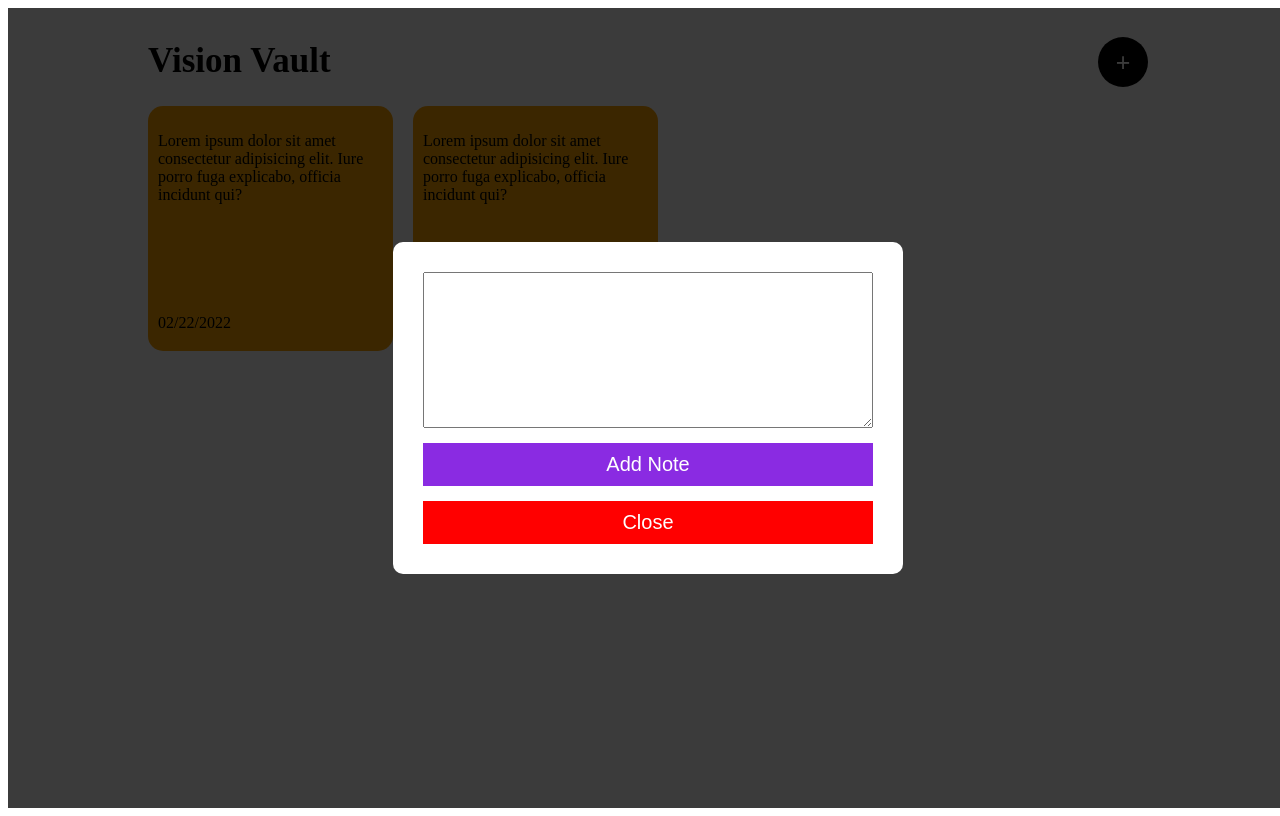
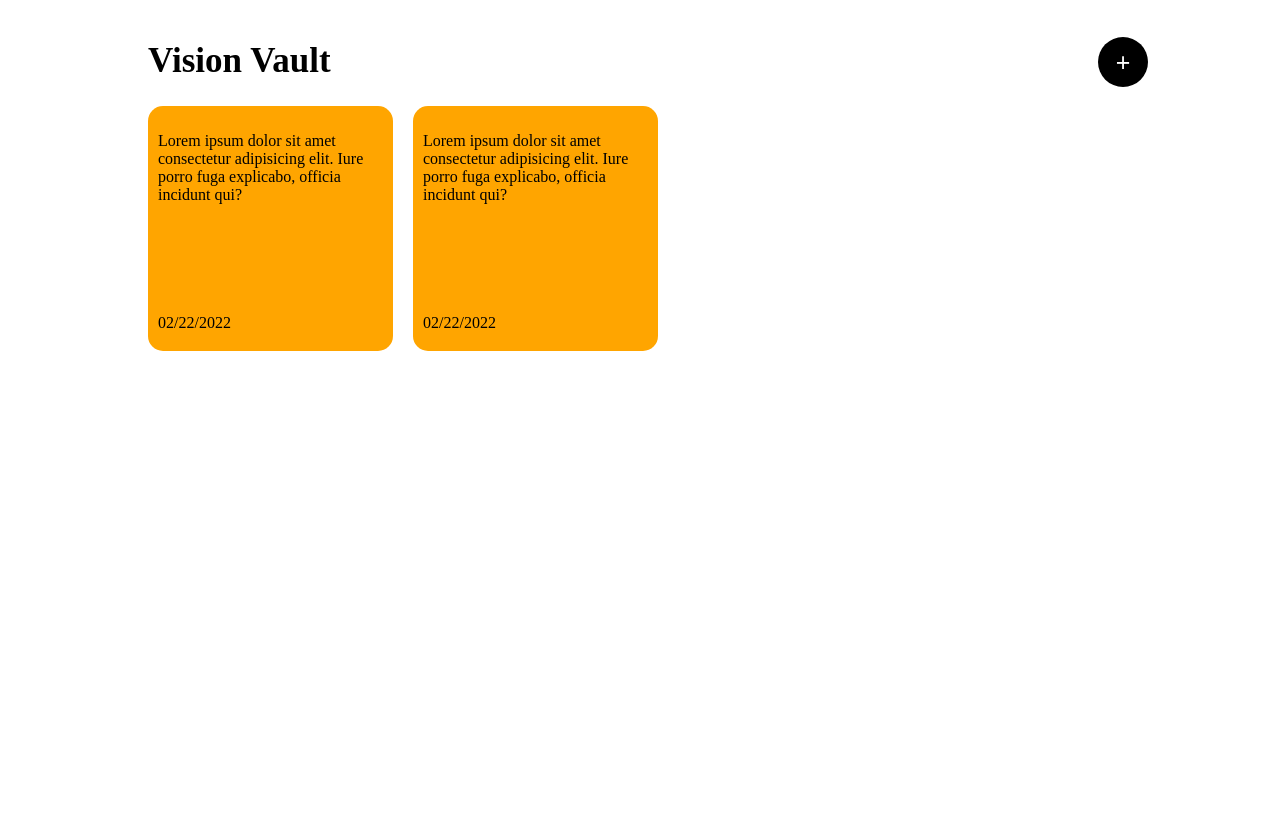
Before and after one commit to Vahe-Sevachyan/vision-vault, a Vue app: page / in a window 1280 px wide. Built offline with nearby package versions, Linux system fonts and the light colour scheme.

Commit message:
created open/close modal functionality

```diff
--- a/src/components/HeaderSection.vue
+++ b/src/components/HeaderSection.vue
@@ -1,16 +1,16 @@
 <template>
   <main>
-    <div class="overlay">
+    <div v-if="showModal" class="overlay">
       <div class="modal">
         <textarea name="note" id="note" cols="30" rows="10"></textarea>
         <button>Add Note</button>
-        <button id="close">Close</button>
+        <button id="close" v-on:click="closeModal">Close</button>
       </div>
     </div>
     <div class="container">
       <header>
         <h1>Vision Vault</h1>
-        <button>+</button>
+        <button v-on:click="toggleModal()">+</button>
       </header>
       <div class="cards-container">
         <div class="card">
@@ -31,7 +31,16 @@
     </div>
   </main>
 </template>
-<script setup></script>
+<script setup>
+import { ref } from "vue";
+const showModal = ref(false);
+function toggleModal() {
+  showModal.value = true;
+}
+function closeModal() {
+  showModal.value = false;
+}
+</script>
 <style scoped>
 main {
   height: 100vh;
@@ -112,6 +121,6 @@ header button {
   margin-top: 15px;
 }
 #close {
-  background-color: red;
+  background-color: rgb(197, 14, 14);
 }
 </style>
```
